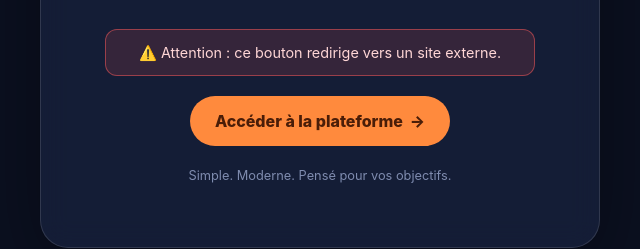
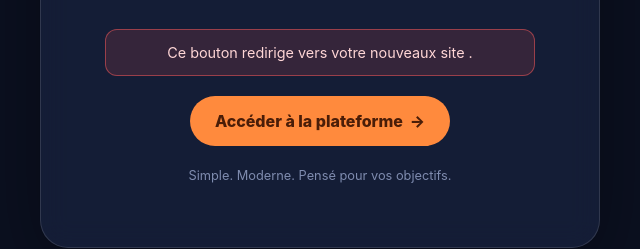
Before and after one commit to franciscbr/https-coach-francis-courbron.github.io, a plain HTML site: page index.html in a window 1280 px wide. Shown: the part 473-722 px from the top of the page, 320-960 px from the left. Drawn offline with Linux system fonts and the light colour scheme.

Commit message:
Update index.html

```diff
--- a/index.html
+++ b/index.html
@@ -73,7 +73,7 @@
         <div class="logo">FitSphere<span>+</span></div>
         <h1>Votre prochaine évolution commence ici.</h1>
         <p>Retrouvez votre espace dédié pour découvrir nos nouveautés, suivre votre progression et passer à l’action.</p>
-        <div class="warning" role="alert">⚠️ Attention : ce bouton redirige vers un site externe.</div>
+        <div class="warning" role="alert">Ce bouton redirige vers votre nouveaux site .</div>
         <a class="button" href="https://fitsphereplus.neyxora.com/" target="_blank" rel="noopener noreferrer" onclick="return confirm('Vous allez être redirigé vers un site externe. Voulez-vous continuer ?');">Accéder à la plateforme&nbsp; →</a>
         <div class="note">Simple. Moderne. Pensé pour vos objectifs.</div>
     </main>
```
